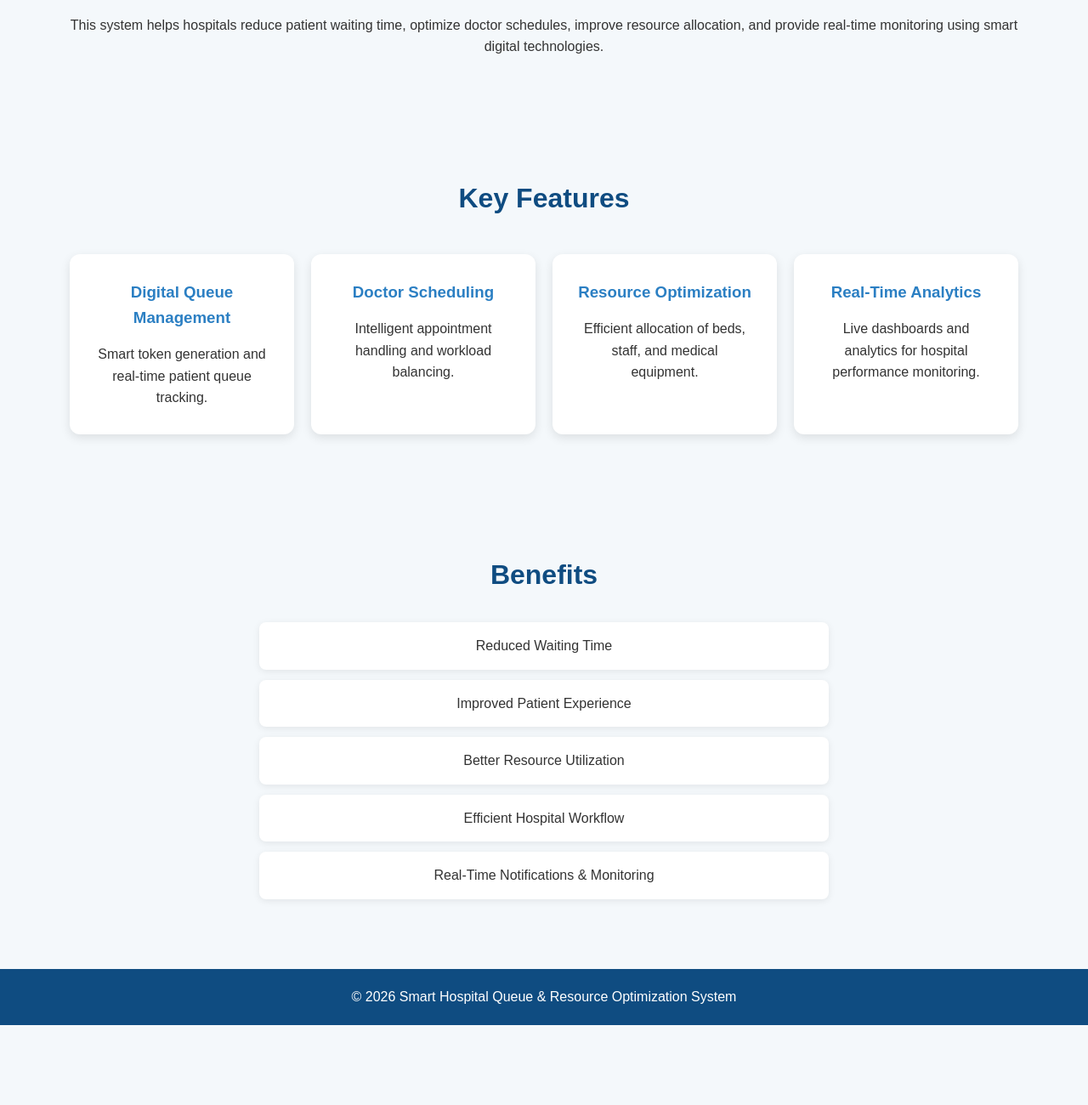
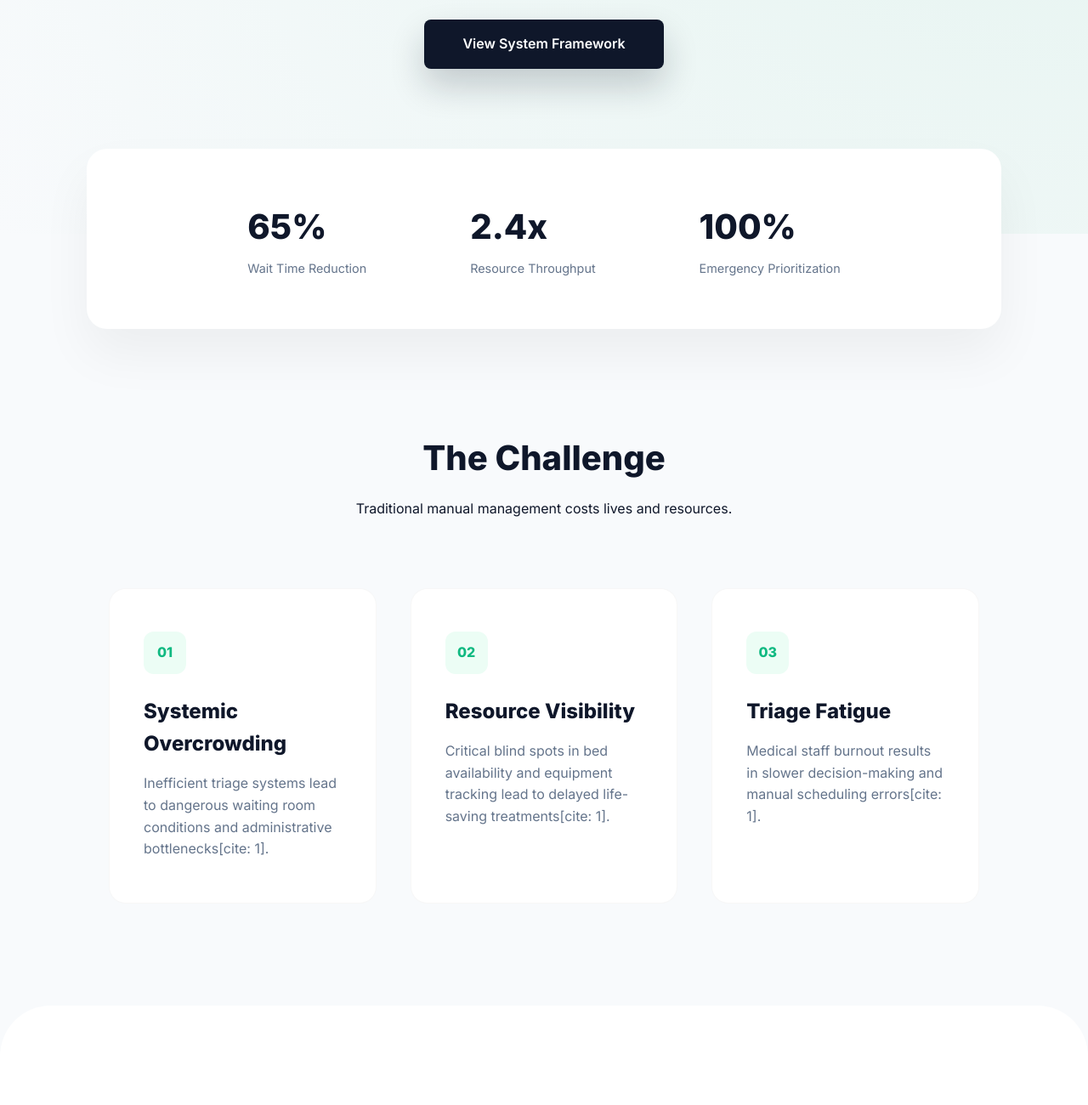
Before and after one commit to AshQ-ghbi/Website-for-Hospital-management, a plain HTML site: page index.html in a window 1280 px wide. Shown: the part 525-1825 px from the top of the page at 85% size. Before the commit the page ends 1731 px from the top, so only its background shows below. Drawn offline with Linux system fonts and the light colour scheme.

Commit message:
Revise index.html for LogicLoom project

```diff
--- a/index.html
+++ b/index.html
@@ -1,223 +1,171 @@
 <!DOCTYPE html>
 <html lang="en">
 <head>
-  <meta charset="UTF-8" />
-  <meta name="viewport" content="width=device-width, initial-scale=1.0"/>
-  <title>Smart Hospital Queue & Resource Optimization System</title>
-
+    <meta charset="UTF-8">
+    <meta name="viewport" content="width=device-width, initial-scale=1.0">
+    <title> LogicLoom+ | Advanced Resource Intelligence</title>
+    <link href="https://fonts.googleapis.com/css2?family=Inter:wght@300;400;600;800&display=swap" rel="stylesheet">
     <style>
-    *{
-      margin:0;
-      padding:0;
-      box-sizing:border-box;
-      font-family:Arial, sans-serif;
+        :root {
+            --primary: #10b981; /* Emerald Green */
+            --primary-dark: #059669;
+            --navy: #0f172a; /* Professional Deep Navy */
+            --slate: #64748b;
+            --light: #f8fafc;
+            --white: #ffffff;
         }
 
-    body{
-      background:#f4f8fb;
-      color:#333;
-      line-height:1.6;
+        * { margin: 0; padding: 0; box-sizing: border-box; }
+        body { font-family: 'Inter', sans-serif; background-color: var(--light); color: var(--navy); line-height: 1.6; }
+
+        /* Navigation */
+        nav {
+            position: fixed; top: 0; width: 100%; padding: 20px 8%;
+            display: flex; justify-content: space-between; align-items: center;
+            background: rgba(255, 255, 255, 0.9); backdrop-filter: blur(12px);
+            z-index: 1000; border-bottom: 1px solid rgba(0,0,0,0.05);
         }
+        .logo { font-weight: 800; font-size: 1.4rem; color: var(--navy); letter-spacing: -1px; }
+        .logo span { color: var(--primary); }
+        .nav-links a { text-decoration: none; color: var(--slate); margin-left: 35px; font-weight: 500; font-size: 0.9rem; transition: 0.3s; }
+        .nav-links a:hover { color: var(--primary); }
 
-    .container{
-      width:90%;
-      max-width:1200px;
-      margin:auto;
+        /* Hero Section */
+        header {
+            height: 100vh; display: flex; align-items: center; justify-content: center;
+            text-align: center; padding: 0 10%; background: radial-gradient(circle at top right, #e2f3ee, #f8fafc);
         }
+        .hero-tag { background: #d1fae5; color: var(--primary-dark); padding: 6px 16px; border-radius: 20px; font-size: 0.8rem; font-weight: 700; margin-bottom: 20px; display: inline-block; }
+        .hero-content h1 { font-size: 4rem; font-weight: 800; line-height: 1.1; margin-bottom: 25px; color: var(--navy); }
+        .hero-content p { font-size: 1.25rem; color: var(--slate); max-width: 650px; margin: 0 auto 40px; }
 
-    header{
-      background:linear-gradient(to right,#0f4c81,#2b7fc3);
-      color:white;
-      padding:100px 20px;
-      text-align:center;
+        .btn-main {
+            padding: 16px 45px; background: var(--navy); color: var(--white);
+            text-decoration: none; border-radius: 8px; font-weight: 600;
+            transition: 0.4s; display: inline-block; box-shadow: 0 20px 40px rgba(15, 23, 42, 0.2);
         }
+        .btn-main:hover { transform: translateY(-3px); background: var(--primary); box-shadow: 0 20px 40px rgba(16, 185, 129, 0.3); }
 
-    header h1{
-      font-size:42px;
-      margin-bottom:20px;
+        /* Competition Statistics Section */
+        .stats { display: flex; justify-content: space-around; padding: 60px 10%; background: var(--white); border-radius: 24px; margin: -100px 8% 0; box-shadow: 0 30px 60px rgba(0,0,0,0.05); position: relative; z-index: 10; }
+        .stat-item h2 { font-size: 2.5rem; color: var(--navy); margin-bottom: 5px; }
+        .stat-item p { color: var(--slate); font-weight: 500; font-size: 0.9rem; }
+
+        /* Features Section */
+        section { padding: 120px 10%; }
+        .section-header { text-align: center; margin-bottom: 80px; }
+        .section-header h2 { font-size: 2.5rem; font-weight: 800; margin-bottom: 15px; }
+
+        .grid { display: grid; grid-template-columns: repeat(auto-fit, minmax(300px, 1fr)); gap: 40px; }
+        .card {
+            background: var(--white); padding: 50px 40px; border-radius: 20px;
+            border: 1px solid rgba(0,0,0,0.03); transition: 0.4s;
         }
+        .card:hover { border-color: var(--primary); transform: translateY(-10px); box-shadow: 0 40px 80px rgba(0,0,0,0.06); }
+        .card .icon { height: 50px; width: 50px; background: #ecfdf5; border-radius: 12px; margin-bottom: 25px; display: flex; align-items: center; justify-content: center; color: var(--primary); font-weight: 800; }
+        .card h3 { font-size: 1.5rem; margin-bottom: 15px; }
+        .card p { color: var(--slate); font-size: 1rem; }
 
-    header p{
-      font-size:18px;
-      margin-bottom:30px;
+        /* Tech Stack Dark Section */
+        .tech-section { background: var(--navy); color: var(--white); border-radius: 40px; padding: 100px 8%; text-align: center; }
+        .tech-grid { display: flex; flex-wrap: wrap; justify-content: center; gap: 15px; margin-top: 40px; }
+        .tech-badge { background: rgba(255,255,255,0.05); border: 1px solid rgba(255,255,255,0.1); padding: 12px 30px; border-radius: 12px; font-weight: 600; font-size: 0.9rem; color: var(--primary); }
+
+        footer { text-align: center; padding: 60px 0; color: var(--slate); font-size: 0.9rem; font-weight: 500; }
+
+        @media (max-width: 768px) {
+            .hero-content h1 { font-size: 2.8rem; }
+            .stats { flex-direction: column; gap: 30px; text-align: center; }
         }
-
-    .btn{
-      display:inline-block;
-      background:white;
-      color:#0f4c81;
-      padding:12px 25px;
-      text-decoration:none;
-      border-radius:5px;
-      font-weight:bold;
-      transition:0.3s;
-    }
-
-    .btn:hover{
-      background:#e5eef7;
-    }
-
-    section{
-      padding:70px 20px;
-      text-align:center;
-    }
-
-    h2{
-      color:#0f4c81;
-      margin-bottom:25px;
-      font-size:32px;
-    }
-
-    .cards{
-      display:grid;
-      grid-template-columns:repeat(auto-fit,minmax(250px,1fr));
-      gap:20px;
-      margin-top:40px;
-    }
-
-    .card{
-      background:white;
-      padding:30px;
-      border-radius:12px;
-      box-shadow:0 4px 12px rgba(0,0,0,0.1);
-      transition:0.3s;
-    }
-
-    .card:hover{
-      transform:translateY(-5px);
-    }
-
-    .card h3{
-      color:#2b7fc3;
-      margin-bottom:15px;
-    }
-
-    .benefits-list{
-      list-style:none;
-      margin-top:30px;
-    }
-
-    .benefits-list li{
-      background:white;
-      margin:12px auto;
-      padding:15px;
-      width:60%;
-      border-radius:8px;
-      box-shadow:0 2px 8px rgba(0,0,0,0.08);
-    }
-
-    footer{
-      background:#0f4c81;
-      color:white;
-      text-align:center;
-      padding:20px;
-    }
-
-    @media(max-width:768px){
-
-      header h1{
-        font-size:30px;
-      }
-
-      .benefits-list li{
-        width:100%;
-      }
-
-    }
-
     </style>
 </head>
-
 <body>
 
-  <!-- HERO SECTION -->
+    <nav>
+        <div class="logo">Smart<span>Hosp+</span></div>
+        <div class="nav-links">
+            <a href="#about">The Problem</a>
+            <a href="#features">Solution</a>
+            <a href="#tech">Framework</a>
+        </div>
+    </nav>
+
     <header>
-    <div class="container">
-      <h1>Smart Hospital Queue & Resource Optimization System</h1>
-      <p>
-        Improving healthcare efficiency with intelligent queue management,
-        scheduling, and resource optimization.
-      </p>
-
-      <a href="#features" class="btn">Explore Features</a>
+        <div class="hero-content">
+            <span class="hero-tag">AI-DRIVEN HEALTHCARE</span>
+            <h1>Intelligence Behind <br>Every Interaction.</h1>
+            <p>A next-generation optimization platform designed to eliminate hospital congestion and prioritize high-risk patient interactions through real-time data.</p>
+            <a href="#features" class="btn-main">View System Framework</a>
         </div>
     </header>
 
-  <!-- ABOUT -->
-  <section>
-    <div class="container">
-      <h2>About the Project</h2>
-
-      <p>
-        This system helps hospitals reduce patient waiting time,
-        optimize doctor schedules, improve resource allocation,
-        and provide real-time monitoring using smart digital technologies.
-      </p>
-    </div>
-  </section>
-
-  <!-- FEATURES -->
-  <section id="features">
-    <div class="container">
-
-      <h2>Key Features</h2>
-
-      <div class="cards">
-
-        <div class="card">
-          <h3>Digital Queue Management</h3>
-          <p>
-            Smart token generation and real-time patient queue tracking.
-          </p>
+    <div class="stats">
+        <div class="stat-item"><h2>65%</h2><p>Wait Time Reduction</p></div>
+        <div class="stat-item"><h2>2.4x</h2><p>Resource Throughput</p></div>
+        <div class="stat-item"><h2>100%</h2><p>Emergency Prioritization</p></div>
     </div>
 
+    <section id="about">
+        <div class="section-header">
+            <h2>The Challenge</h2>
+            <p>Traditional manual management costs lives and resources.</p>
+        </div>
+        <div class="grid">
             <div class="card">
-          <h3>Doctor Scheduling</h3>
-          <p>
-            Intelligent appointment handling and workload balancing.
-          </p>
+                <div class="icon">01</div>
+                <h3>Systemic Overcrowding</h3>
+                <p>Inefficient triage systems lead to dangerous waiting room conditions and administrative bottlenecks[cite: 1].</p>
             </div>
-
             <div class="card">
-          <h3>Resource Optimization</h3>
-          <p>
-            Efficient allocation of beds, staff, and medical equipment.
-          </p>
+                <div class="icon">02</div>
+                <h3>Resource Visibility</h3>
+                <p>Critical blind spots in bed availability and equipment tracking lead to delayed life-saving treatments[cite: 1].</p>
             </div>
-
             <div class="card">
-          <h3>Real-Time Analytics</h3>
-          <p>
-            Live dashboards and analytics for hospital performance monitoring.
-          </p>
-        </div>
-
+                <div class="icon">03</div>
+                <h3>Triage Fatigue</h3>
+                <p>Medical staff burnout results in slower decision-making and manual scheduling errors[cite: 1].</p>
             </div>
         </div>
     </section>
 
-  <!-- BENEFITS -->
-  <section>
-    <div class="container">
-
-      <h2>Benefits</h2>
-
-      <ul class="benefits-list">
-        <li>Reduced Waiting Time</li>
-        <li>Improved Patient Experience</li>
-        <li>Better Resource Utilization</li>
-        <li>Efficient Hospital Workflow</li>
-        <li>Real-Time Notifications & Monitoring</li>
-      </ul>
-
+    <section id="features" style="background: white; border-radius: 60px;">
+        <div class="section-header">
+            <h2>The Solution</h2>
+            <p>An intelligent ecosystem for the modern hospital.</p>
+        </div>
+        <div class="grid">
+            <div class="card">
+                <h3>Predictive Queueing</h3>
+                <p>Uses Python-based ML models to predict patient inflow and dynamically adjust token generation.</p>
+            </div>
+            <div class="card">
+                <h3>Priority Logic</h3>
+                <p>Algorithmic emergency detection that bypasses routine queues for critical-care needs[cite: 1, 2].</p>
+            </div>
+            <div class="card">
+                <h3>Dynamic Scheduling</h3>
+                <p>Staff shift optimization based on real-time load-balancing data across departments.</p>
+            </div>
         </div>
     </section>
 
-  <!-- FOOTER -->
+    <section id="tech">
+        <div class="tech-section">
+            <h2>System Architecture</h2>
+            <div class="tech-grid">
+                <div class="tech-badge">Node.js (Backend)</div>
+                <div class="tech-badge">React (Frontend UI)</div>
+                <div class="tech-badge">PostgreSQL (Relational Data)</div>
+                <div class="tech-badge">Scikit-learn (ML Engine)</div>
+                <div class="tech-badge">Vercel (Deployment)</div>
+                <div class="tech-badge">Firebase (Live DB)</div>
+            </div>
+        </div>
+    </section>
+
     <footer>
-    <p>
-      © 2026 Smart Hospital Queue & Resource Optimization System
-    </p>
+        <p>&copy; 2026 LogicLoom Systems | Final Competition Project Submission</p>
     </footer>
 
 </body>
```
Lines whose indentation alone changed are shown as unchanged.
